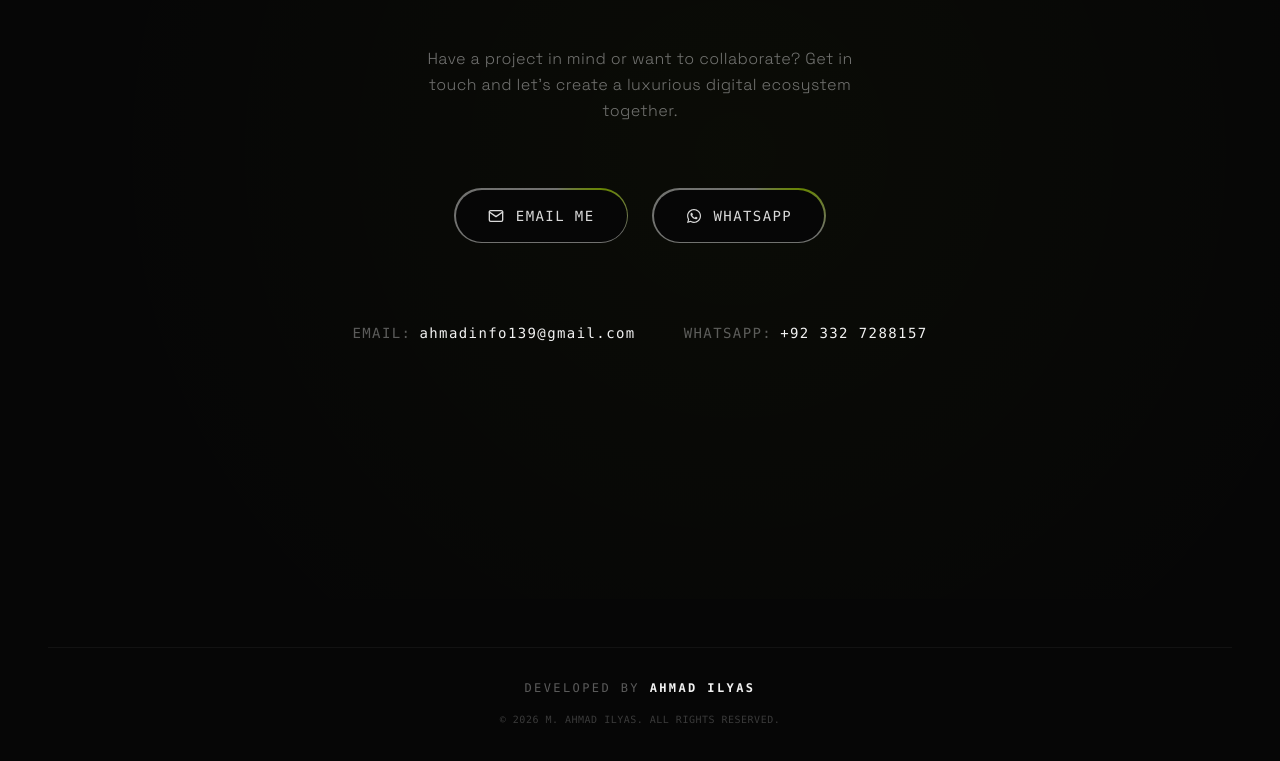
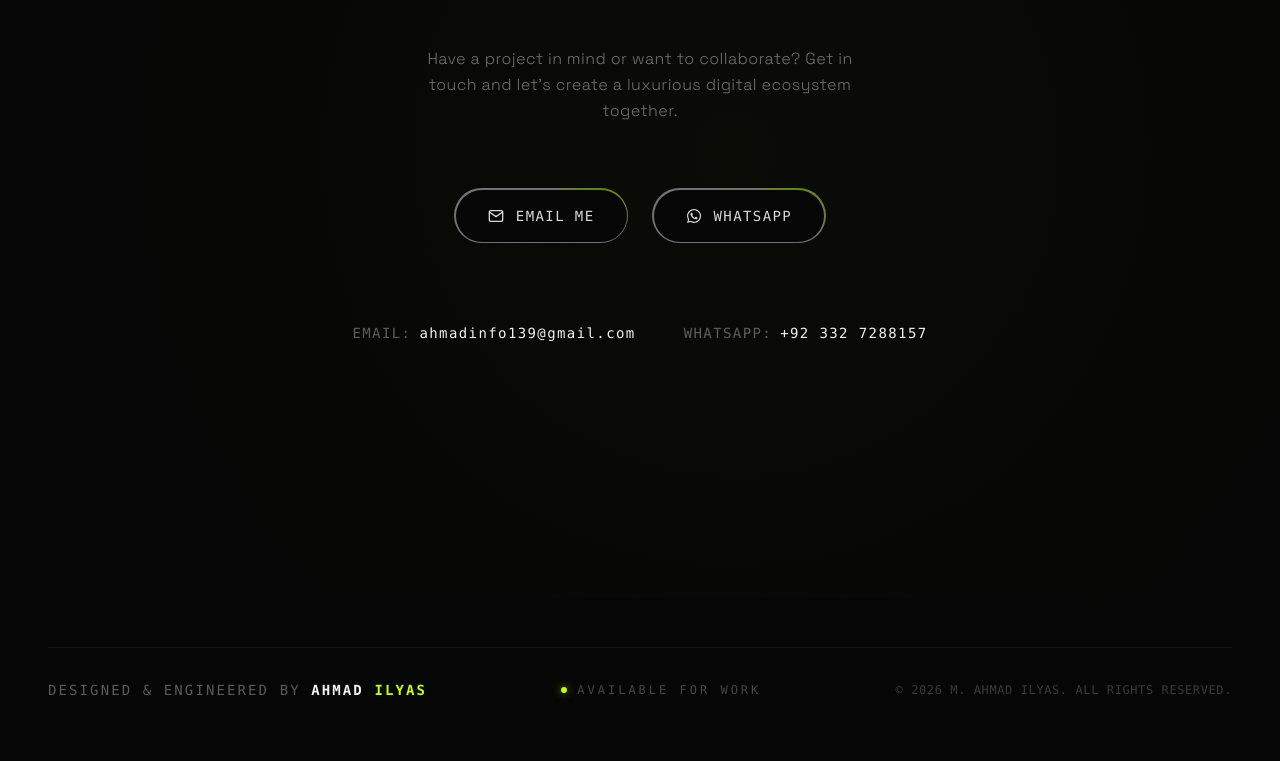
Before and after one commit to Ahmee139/ahmad-ilyas-portfolio, a Next.js app: page / in a window 1280 px wide. Shown: the part 5773-6534 px from the top of the page. Built offline with nearby package versions, Linux system fonts and the light colour scheme; a web font is replaced by a local one.

Commit message:
changes new

```diff
--- a/src/app/globals.css
+++ b/src/app/globals.css
@@ -71,13 +71,13 @@ body {
 }
 
 ::-webkit-scrollbar-thumb {
-  background: #0F0F0F;
+  background: #C6FF00;
   border: 2px solid #060606;
   border-radius: 4px;
 }
 
 ::-webkit-scrollbar-thumb:hover {
-  background: #C6FF00;
+  background: #8AC600;
 }
 
 /* Noise Keyframes (shuffling background position to simulate film static) */
--- a/src/components/layout/Footer.tsx
+++ b/src/components/layout/Footer.tsx
@@ -22,18 +22,24 @@ export default function Footer() {
         initial={{ opacity: 0, y: 8 }}
         animate={{ opacity: 1, y: 0 }}
         transition={{ duration: 1.0, delay: 0.2, ease: [0.16, 1, 0.3, 1] as const }}
-        className="w-full max-w-7xl px-6 md:px-12 flex flex-col items-center justify-center text-center space-y-4 select-none"
+        className="w-full max-w-7xl px-6 md:px-12 flex flex-col sm:flex-row items-center justify-between text-center sm:text-left gap-6 sm:gap-4 select-none"
       >
-        {/* Developed Highlight with subtle letter spacing hover expansion */}
-        <p className="font-mono text-[10px] md:text-xs tracking-[0.2em] text-silver-primary/40 uppercase">
-          {"Developed by "}
-          <span className="text-silver-secondary font-semibold transition-all duration-700 ease-[0.16,1,0.3,1] hover:text-lime-accent hover:tracking-[0.35em] cursor-default">
-            Ahmad Ilyas
+        {/* Left Side: Developed By */}
+        <p className="font-mono text-xs md:text-sm tracking-[0.15em] text-silver-primary/40 uppercase">
+          {"Designed & Engineered by "}
+          <span className="text-silver-secondary font-semibold transition-all duration-700 ease-[0.16,1,0.3,1] hover:text-lime-accent">
+            Ahmad <span className="text-lime-accent">Ilyas</span>
           </span>
         </p>
 
-        {/* Small Copyright */}
-        <p className="font-mono text-[9px] md:text-[10px] tracking-wider text-silver-primary/25 uppercase">
+        {/* Center: Pulsing Status Dot to prevent blank space */}
+        <div className="hidden sm:flex items-center gap-2.5 text-[10px] md:text-xs tracking-[0.25em] font-mono text-silver-primary/30 uppercase">
+          <span className="w-1.5 h-1.5 rounded-full bg-lime-accent animate-pulse shadow-[0_0_8px_rgba(198,255,0,0.6)]" />
+          <span>Available for work</span>
+        </div>
+
+        {/* Right Side: Copyright */}
+        <p className="font-mono text-[10px] md:text-xs tracking-wider text-silver-primary/25 uppercase sm:text-right">
           &copy; {currentYear} M. Ahmad Ilyas. All rights reserved.
         </p>
       </motion.div>
--- a/src/components/layout/Navbar.tsx
+++ b/src/components/layout/Navbar.tsx
@@ -364,21 +364,21 @@ export default function Navbar() {
           gsap.to(mobileFloatingIconRef.current, { opacity: 0, pointerEvents: "none", duration: 0.2 });
           gsap.to(mobileFloatingMenuRef.current, { opacity: 1, pointerEvents: "auto", duration: 0.4, delay: 0.1 });
         } else {
-          // Floating sticky circle button on mobile (right side, vertically centered)
-          const deltaX = (windowSize.w - 24 - 28) - (windowSize.w / 2);
-          const deltaY = windowSize.h / 2 - originalTop - 28; // height 56 / 2 = 28
+          // Floating sticky circle button on mobile (right side, vertically centered) - matching desktop style
+          const deltaX = (windowSize.w - 24 - 36) - (windowSize.w / 2);
+          const deltaY = windowSize.h / 2 - originalTop - 36; // height 72 / 2 = 36
 
           gsap.to(wrapper, {
             x: deltaX,
             y: deltaY,
-            width: 56,
-            height: 56,
+            width: 72,
+            height: 72,
             duration: 0.8,
             ease: "power4.inOut",
           });
 
           gsap.to(nav, {
-            borderRadius: "28px",
+            borderRadius: "36px",
             duration: 0.8,
             ease: "power4.inOut",
           });
@@ -698,15 +698,24 @@ export default function Navbar() {
                 </AnimatePresence>
               </div>
 
-              {/* Layer 2: Mobile Floating Circle Toggle Button */}
+              {/* Layer 2: Mobile Floating Circle Toggle Button - showing luxury 4-dot Grid indicator */}
               <div
                 ref={mobileFloatingIconRef}
                 className="absolute inset-0 flex items-center justify-center w-full h-full opacity-0 pointer-events-none z-20"
               >
-                <HamburgerToggle
-                  isOpen={mobileOpen}
-                  onClick={() => setMobileOpen(!mobileOpen)}
-                />
+                <button
+                  onClick={() => setMobileOpen(true)}
+                  className="w-12 h-12 rounded-full bg-white/5 border border-white/10 hover:border-lime-accent/40 flex items-center justify-center text-silver-secondary hover:text-lime-accent transition-all cursor-pointer"
+                  aria-label="Open Mobile Menu"
+                >
+                  {/* Luxury 4-dot Grid indicator */}
+                  <div className="grid grid-cols-2 gap-[4px] w-[14px] h-[14px]">
+                    <span className="w-[5px] h-[5px] rounded-full bg-lime-accent" />
+                    <span className="w-[5px] h-[5px] rounded-full bg-silver-primary" />
+                    <span className="w-[5px] h-[5px] rounded-full bg-silver-primary" />
+                    <span className="w-[5px] h-[5px] rounded-full bg-lime-accent" />
+                  </div>
+                </button>
               </div>
 
               {/* Layer 3: Mobile Floating Expanded Vertical Menu */}
```
